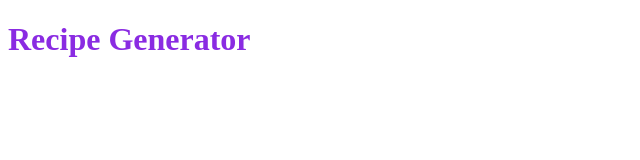
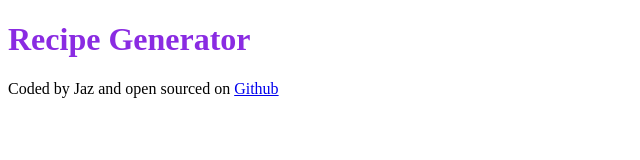
Before and after one commit to Jaz-spec/Recipe-generator, a plain HTML site: page index.html in a window 1280 px wide. Shown: the whole page, without its empty margins (0-640 px from the left). Drawn offline with Linux system fonts and the light colour scheme.

Commit message:
Added hyperlink to Github

```diff
--- a/index.html
+++ b/index.html
@@ -8,6 +8,12 @@
 	</head>
 	<body>
 		<h1>Recipe Generator</h1>
+		<footer>
+			Coded by Jaz and open sourced on
+			<a href="https://github.com/Jaz-spec/Recipe-generator" target="_blank"
+				>Github</a
+			>
+		</footer>
 		<script src="script.js"></script>
 	</body>
 </html>
```
